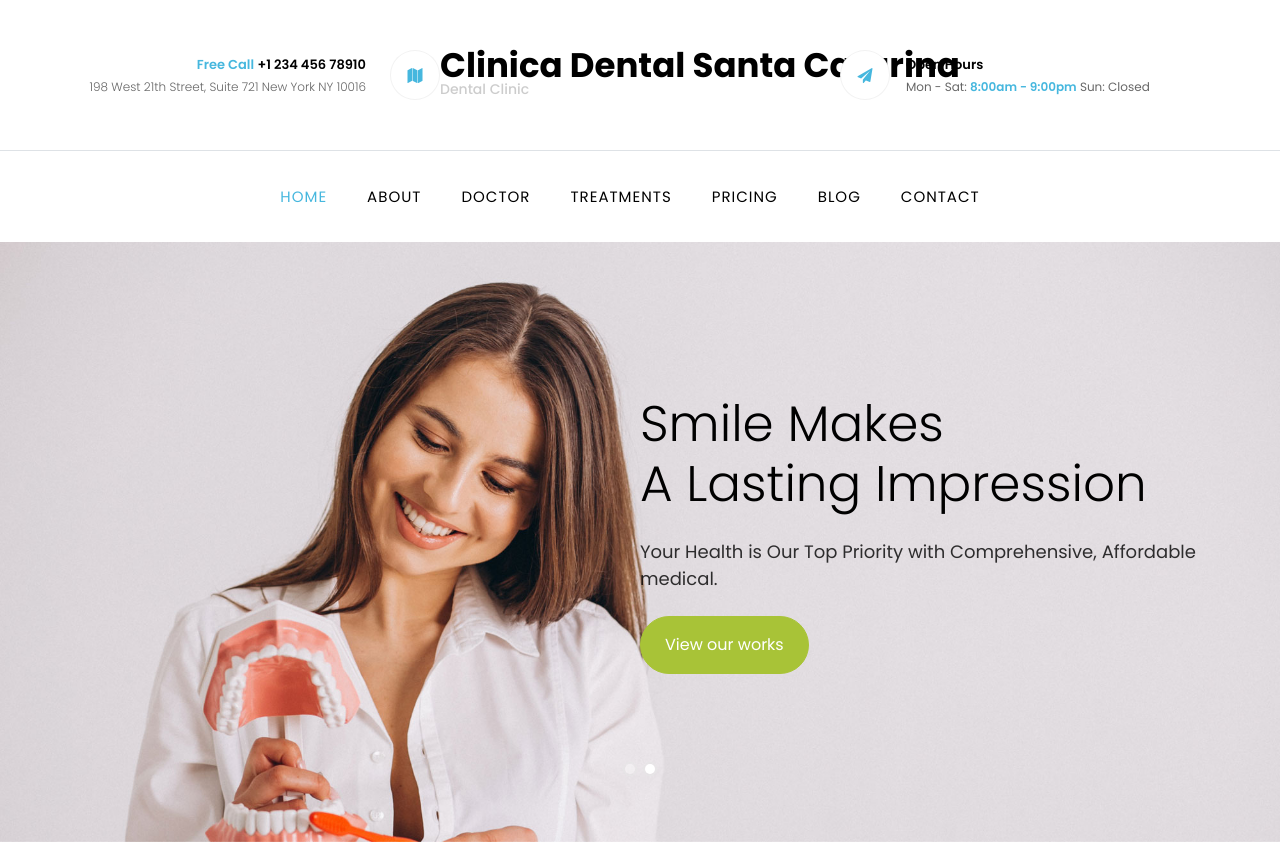
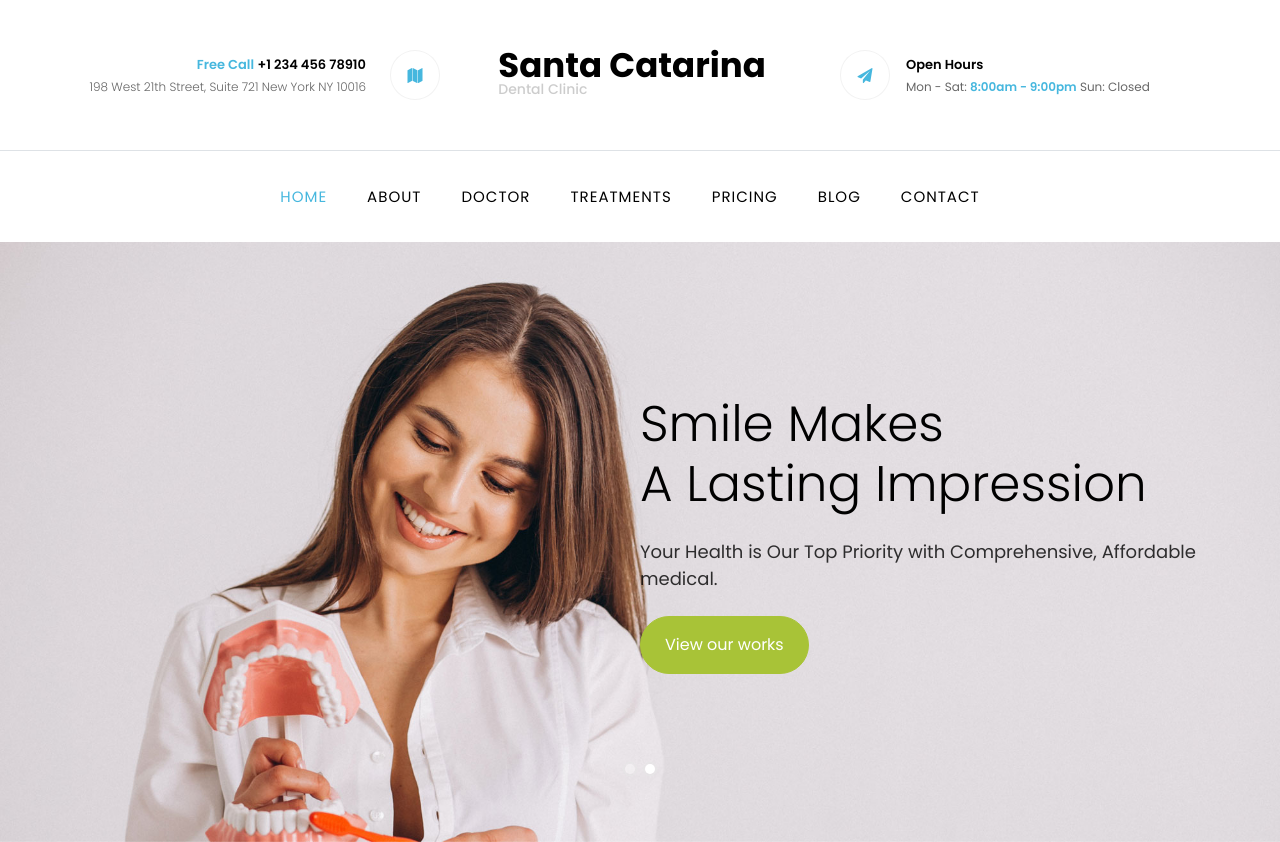
Before and after one commit to mikeliz19/clinicadentalsantacatarina, a plain HTML site: page index.html in a window 1280 px wide. Shown: the top 842 px of the page. Drawn offline with Linux system fonts and the light colour scheme; some packages are replaced by stand-ins of ours; no server answers; files whose address does not match are found by name.

Commit message:
Update index.html

```diff
--- a/index.html
+++ b/index.html
@@ -31,7 +31,7 @@
     	<div class="container">
     		<div class="row no-gutters d-flex align-items-start align-items-center px-3 px-md-0">
     			<div class="col-md-4 order-md-2 mb-2 mb-md-0 align-items-center text-center">
-		    		<a class="navbar-brand" href="index.html">Clinica Dental Santa Catarina<span>Dental Clinic</span></a>
+		    		<a class="navbar-brand" href="index.html"> Santa Catarina<span>Dental Clinic </span></a>
 	    		</div>
 	    		<div class="col-md-4 order-md-1 d-flex topper mb-md-0 mb-2 align-items-center text-md-right">
 	    			<div class="icon d-flex justify-content-center align-items-center order-md-last">
```
